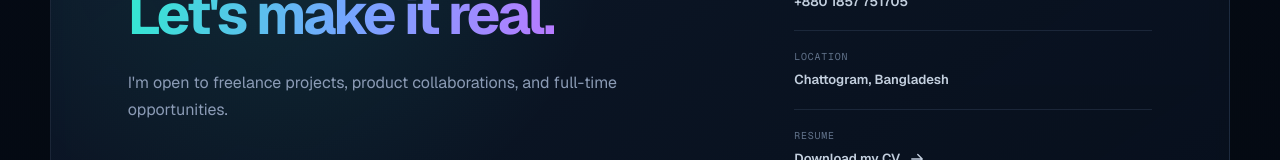
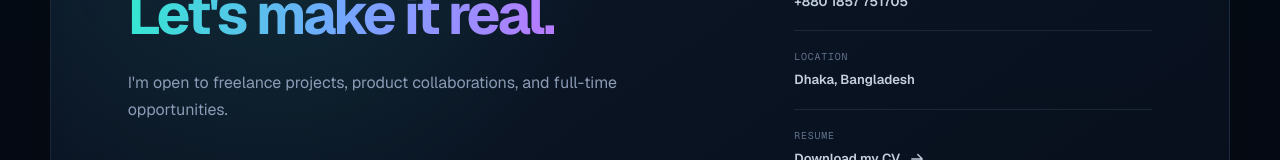
Before and after one commit to Shawon005/OmarFarukShawon_protfolio, a Next.js app: page / in a window 1280 px wide. Shown: the part 6285-6445 px from the top of the page. Built offline with nearby package versions, Linux system fonts and the light colour scheme.

Commit message:
location

```diff
--- a/app/page.js
+++ b/app/page.js
@@ -457,7 +457,7 @@ export default function Home() {
           <div className="contact-details">
             <a href="mailto:shawonomar05@gmail.com"><small>Email</small><strong>shawonomar05@gmail.com</strong></a>
             <a href="tel:+8801857751705"><small>Phone</small><strong>+880 1857 751705</strong></a>
-            <div><small>Location</small><strong>Chattogram, Bangladesh</strong></div>
+            <div><small>Location</small><strong>Dhaka, Bangladesh</strong></div>
             <a href="/OmarFarukShawon_CV.pdf" download><small>Resume</small><strong>Download my CV <ArrowIcon /></strong></a>
           </div>
         </div>
```
